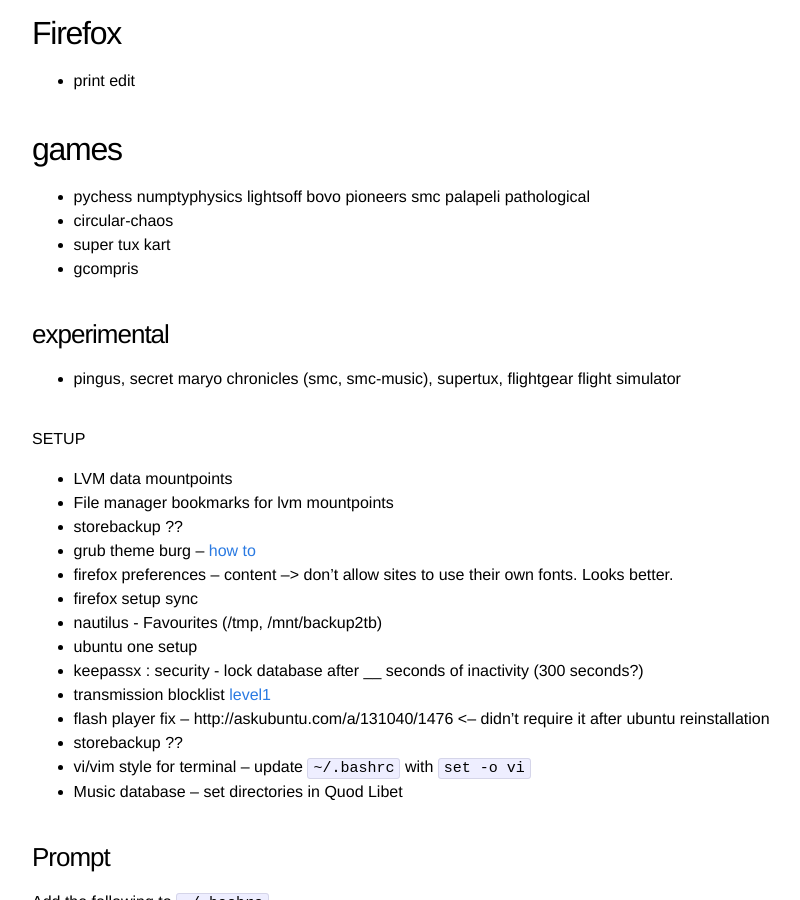
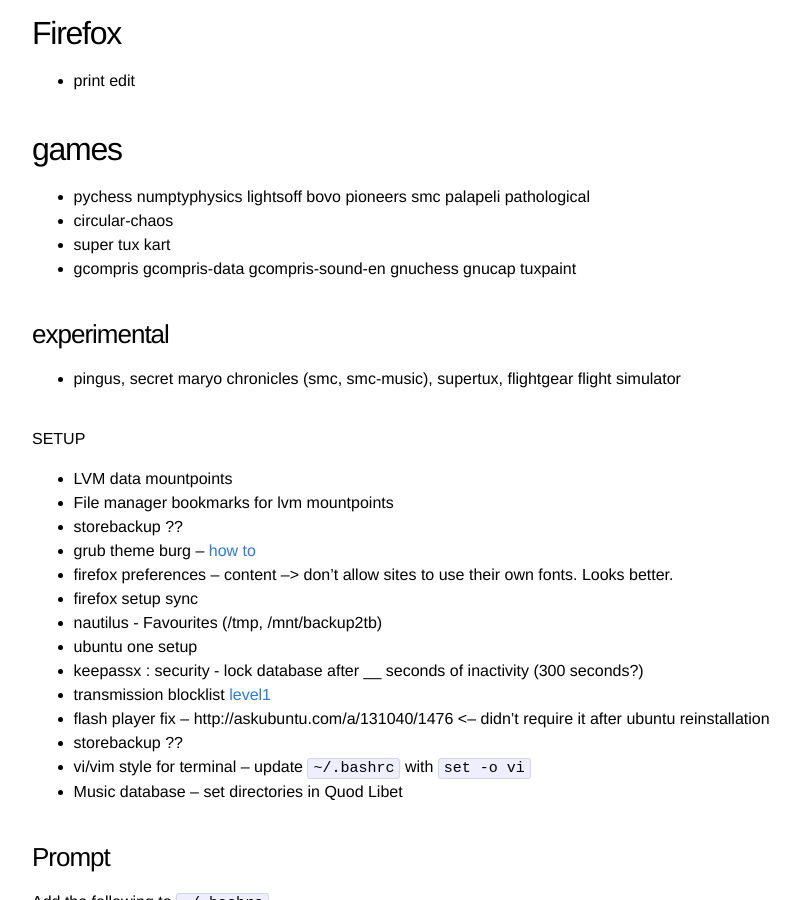
Before and after one commit to ananthp/kurippu, a Jekyll site: the page built from _posts/2014-09-13-stuff-on-top-of-ubuntu.md, in a window 1280 px wide and 900 px high, scrolled down 1569 px. Shown: the whole window, without its empty margins (208-1008 px from the left). Built offline with Jekyll 4.4.1, drawn with Linux system fonts in a browser that asks for light colours.

Commit message:
Update 2014-09-13-stuff-on-top-of-ubuntu.md

```diff
--- a/_posts/2014-09-13-stuff-on-top-of-ubuntu.md
+++ b/_posts/2014-09-13-stuff-on-top-of-ubuntu.md
@@ -71,7 +71,7 @@ ubuntu-restricted-extras <-- not sure now if the option is selected during ubunt
 * pychess numptyphysics lightsoff bovo pioneers smc palapeli pathological
 * circular-chaos
 * super tux kart
-* gcompris
+* gcompris gcompris-data gcompris-sound-en gnuchess gnucap tuxpaint
 
 ### experimental
 
```
